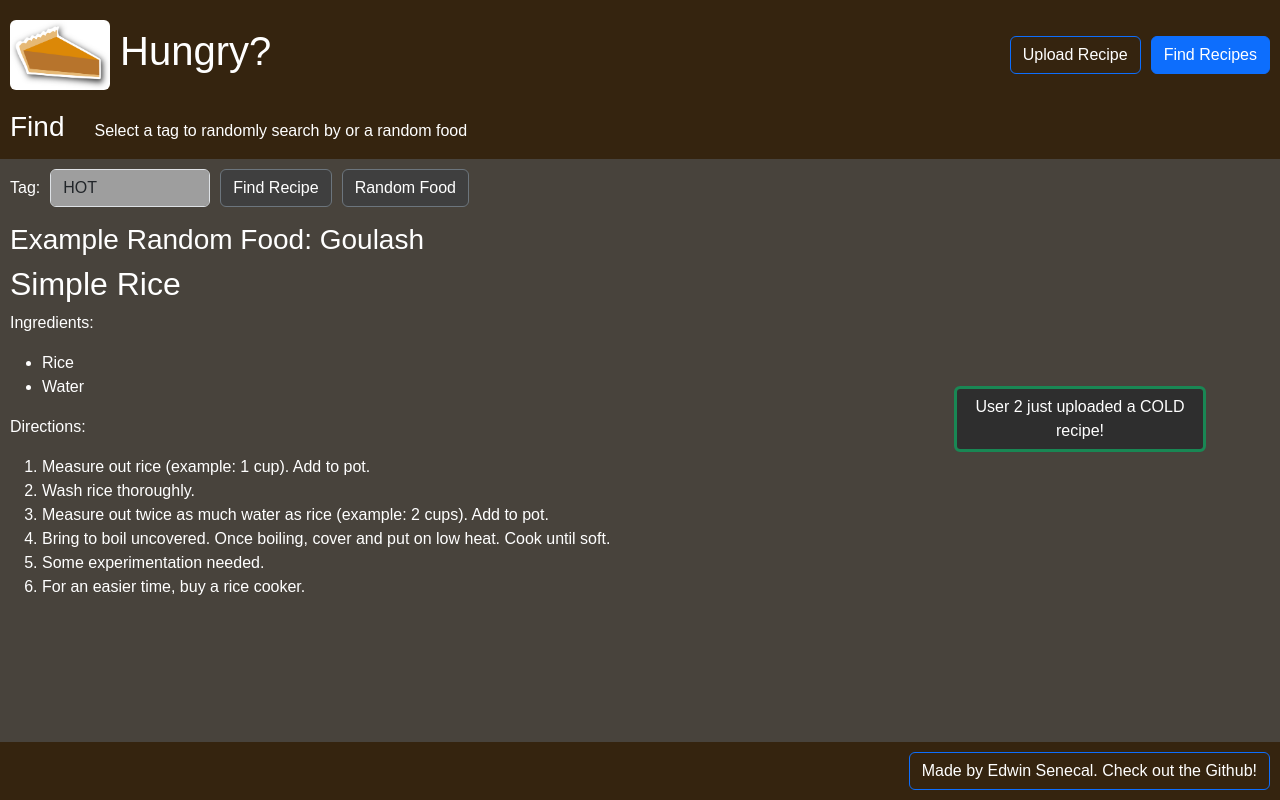
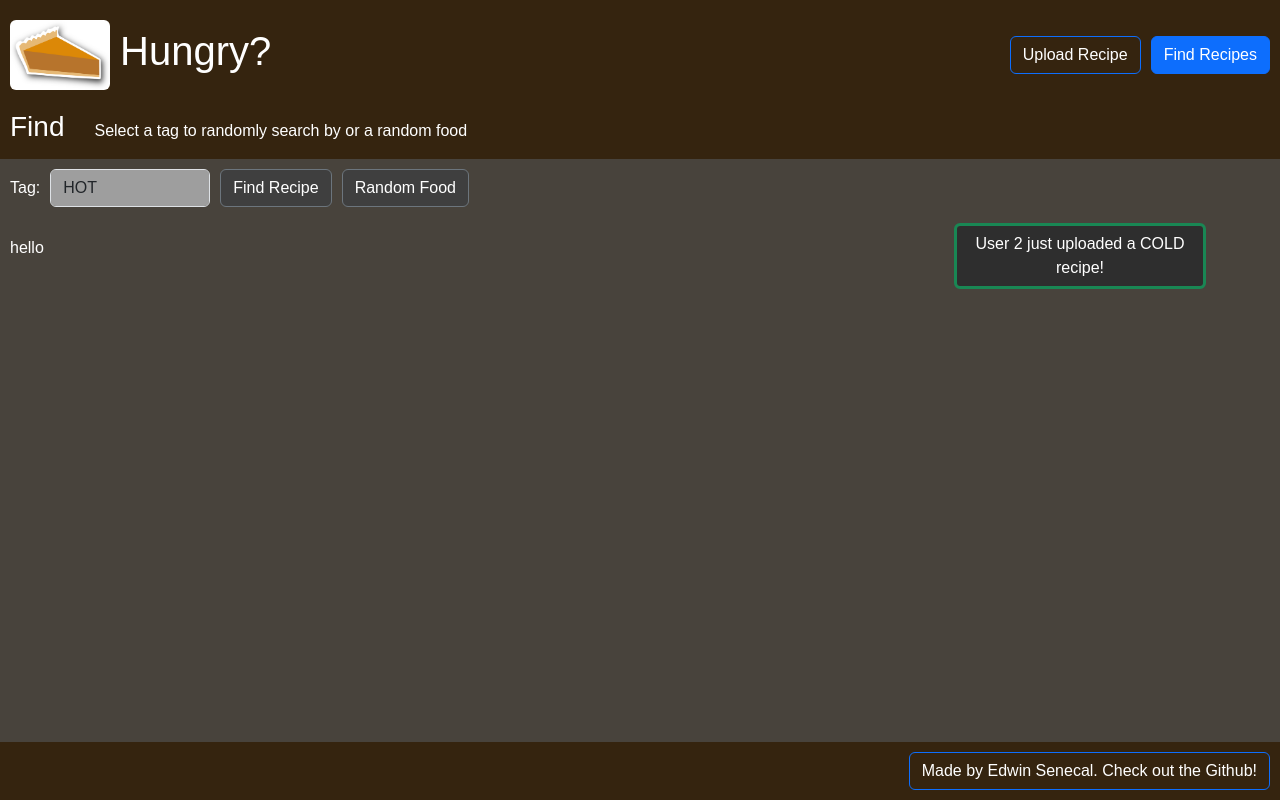
Before and after one commit to esenecal/startup, a React (Vite) app: page /find in a window 1280 px wide. Built offline with nearby package versions, Linux system fonts and the light colour scheme.

Commit message:
Starting to work on getting some reactivity for find.jsx.

```diff
--- a/src/app.jsx
+++ b/src/app.jsx
@@ -4,7 +4,7 @@ import "./app.css";   // The local css file.
 
 // // Router components and files.
 import { BrowserRouter, NavLink, Route, Routes } from "react-router-dom";
-import { Find } from "./find/find";       // Uncommenting these breaks the page right now.
+import { Find } from "./find/find";
 import { Upload } from "./upload/upload";
 
 
--- /dev/null
+++ b/src/find/display-recipe.jsx
@@ -0,0 +1,30 @@
+import React from "react";
+import '/node_modules/bootstrap/dist/css/bootstrap.min.css';  // Importing bootstrap components.
+import "./find.css"     // page css file.
+
+export function RecipeOutput() {
+    return(
+        <div id="recipe-output">
+
+
+            <h3>Example Random Food: Goulash</h3>
+            <h2>Simple Rice</h2>
+            <blockquote>
+                <p>Ingredients:</p>
+                <ul>
+                    <li>Rice</li>
+                    <li>Water</li>
+                </ul>
+                <p>Directions:</p>
+                <ol>
+                    <li>Measure out rice (example: 1 cup). Add to pot.</li>
+                    <li>Wash rice thoroughly.</li>
+                    <li>Measure out twice as much water as rice (example: 2 cups). Add to pot.</li>
+                    <li>Bring to boil uncovered. Once boiling, cover and put on low heat. Cook until soft.</li>
+                    <li>Some experimentation needed.</li>
+                    <li>For an easier time, buy a rice cooker.</li>
+                </ol>
+            </blockquote>
+        </div>
+    );
+}
--- a/src/find/find.jsx
+++ b/src/find/find.jsx
@@ -1,6 +1,42 @@
 import React from "react";
 import '/node_modules/bootstrap/dist/css/bootstrap.min.css';  // Importing bootstrap components.
 import "./find.css"     // page css file.
+
+import { RecipeOutput } from "./display-recipe";    // For whatever reason, this must be uppercase.
+
+let bool = true;
+
+export function ClickRecipe() {
+    const [clicked, updateClicked] = React.useState(true)
+
+    function onClicked() {
+        updateClicked(!clicked);
+        bool = clicked;
+        console.log(bool);
+
+    }
+
+    return(<button type="submit" class="btn btn-secondary" onClick={onClicked}>Find Recipe</button>);
+}
+
+export function DisplayRecipe() {
+    if (bool == true) {
+        return (
+            <div id="recipe-output">
+                <p>hello</p>
+
+            </div>
+        );
+    } else {
+        return (
+            <div id="recipe-output">
+                <p>goodbye</p>
+
+            </div>
+        );
+    }
+
+}
 
 export function Find() {
     return(
@@ -24,38 +60,15 @@ export function Find() {
                         <option>LUNCH</option>
                         <option>DINNER</option>
                     </select>
-                    <button type="submit" class="btn btn-secondary">Find Recipe</button>
+                    <ClickRecipe />
+                    {/* <button type="submit" class="btn btn-secondary">Find Recipe</button> */}
                     <button type="submit" class="btn btn-secondary">Random Food</button>
                 </div>
 
+
                 <div id="text-retrieved">
 
-                    <div id="recipe-output">
-                        {/* <!--Recipe Text will be here. The below is a sample recipe text.-->
-                        <!--The blockquote is to show how this text should be indented. CSS can be used to implement this.-->
-                        <!--If the user instead selects Random Food, then a random food name will be displayed instead.-->
-
-                        <!--This is a placeholder for the third-party API access.--> */}
-                        <h3>Example Random Food: Goulash</h3>
-
-                        <h2>Simple Rice</h2>
-                        <blockquote>
-                            <p>Ingredients:</p>
-                            <ul>
-                                <li>Rice</li>
-                                <li>Water</li>
-                            </ul>
-                            <p>Directions:</p>
-                            <ol>
-                                <li>Measure out rice (example: 1 cup). Add to pot.</li>
-                                <li>Wash rice thoroughly.</li>
-                                <li>Measure out twice as much water as rice (example: 2 cups). Add to pot.</li>
-                                <li>Bring to boil uncovered. Once boiling, cover and put on low heat. Cook until soft.</li>
-                                <li>Some experimentation needed.</li>
-                                <li>For an easier time, buy a rice cooker.</li>
-                            </ol>
-                        </blockquote>
-                    </div>
+                    <DisplayRecipe />
 
                     {/* <!--Notification Alert. Ideally, this will be off to the side, so CSS will be needed to place this in the correct place.-->
                     <!--Sample Notification alert.--> */}
--- a/src/upload/upload.jsx
+++ b/src/upload/upload.jsx
@@ -1,6 +1,7 @@
 import React from "react";
 import '/node_modules/bootstrap/dist/css/bootstrap.min.css';  // Importing bootstrap components.
 import "./upload.css"; // page css file
+
 
 /* Some things to change:
     Change the main header so that it has one picture. Place the page buttons on this header, so that this will not change.
```
Also changed, not shown: 1 other file (tests, documents, lock files or other folders).
